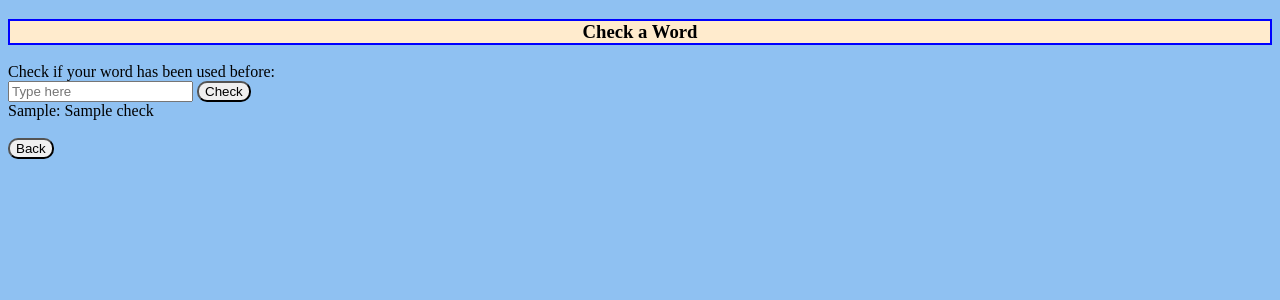
After one commit to skhan877/wordle, a Flask app: template templates/checkword.html in a window 1280 px wide. The commit adds this page. Shown: the top 300 px of the page. Run offline with Flask 3, Linux system fonts and the light colour scheme; the template is opened without the code that fills it: most values are stand-ins (such as "Sample title", 1, 10 or a date in 2020).

Commit message:
working on links to new pages

```diff
--- /dev/null
+++ b/templates/checkword.html
@@ -0,0 +1,27 @@
+<!DOCTYPE html>
+<html lang="en">
+<head>
+    <meta charset="UTF-8">
+    <meta name="viewport" content="width=device-width, initial-scale=1.0">
+    <title>CheckWord</title>
+</head>
+<body style="background-color: rgb(143, 193, 242)">
+    <div>
+        <h3 style="border:2px solid blue; background-color: blanchedalmond; text-align: center;">Check a Word</h3>
+    </div>
+    <div>
+        Check if your word has been used before:
+        <form action="{{ url_for('views.check')}}" method="post">
+            <input type="text" name="check word" placeholder="Type here" />
+            <button style="border-radius: 10px;" type="submit">Check</button>
+        </form>
+        {{ user_word }}: {{ check }}
+    </div>
+    <br>
+    <div>
+        <form actiom="{{ url_for('views.home')}}">
+            <button id="Home" style="border-radius: 10px;" type="button">Back</button>
+        </form>
+    </div>
+</body>
+</html>
--- a/templates/index.html
+++ b/templates/index.html
@@ -4,7 +4,6 @@
     <meta charset="UTF-8">
     <meta name="viewport" content="width=device-width, initial-scale=1.0">
     <title>Home</title>
-    <script type="module" src="https://pyscript.net/releases/2024.6.1/core.js"></script>
 </head>
 <body style="background-color: rgb(143, 193, 242)">
     <div>
@@ -20,6 +19,8 @@
             </form>
             {{ user_word }}: {{ check }}
         </div>
+<!--    <button id="Enter" type="button" onclick="window.location.href" = "{{ check_page }}" ; class="button">Enter</button>   -->
+
         <div>
             <br>
             <form action="{{ url_for('views.home')}}" method="get">
--- a/views.py
+++ b/views.py
@@ -25,7 +25,7 @@ def check():
     user_word = [str(w).upper() for w in request.form.values()][0]
     print(user_word)
     check = check_word(user_word, history)
-    return render_template("index.html", check=check, user_word=user_word)
+    return render_template("checkword.html", check=check, user_word=user_word)
 
 
 # access parameters from the URL
```
